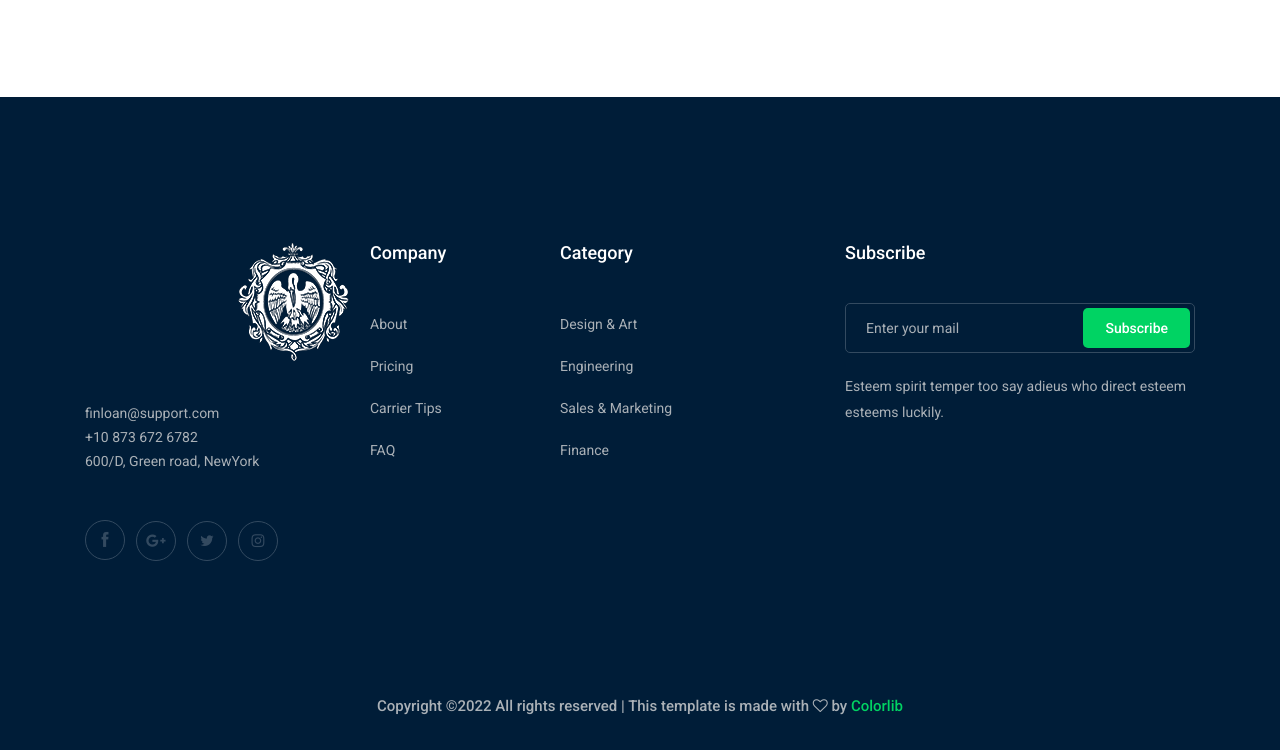
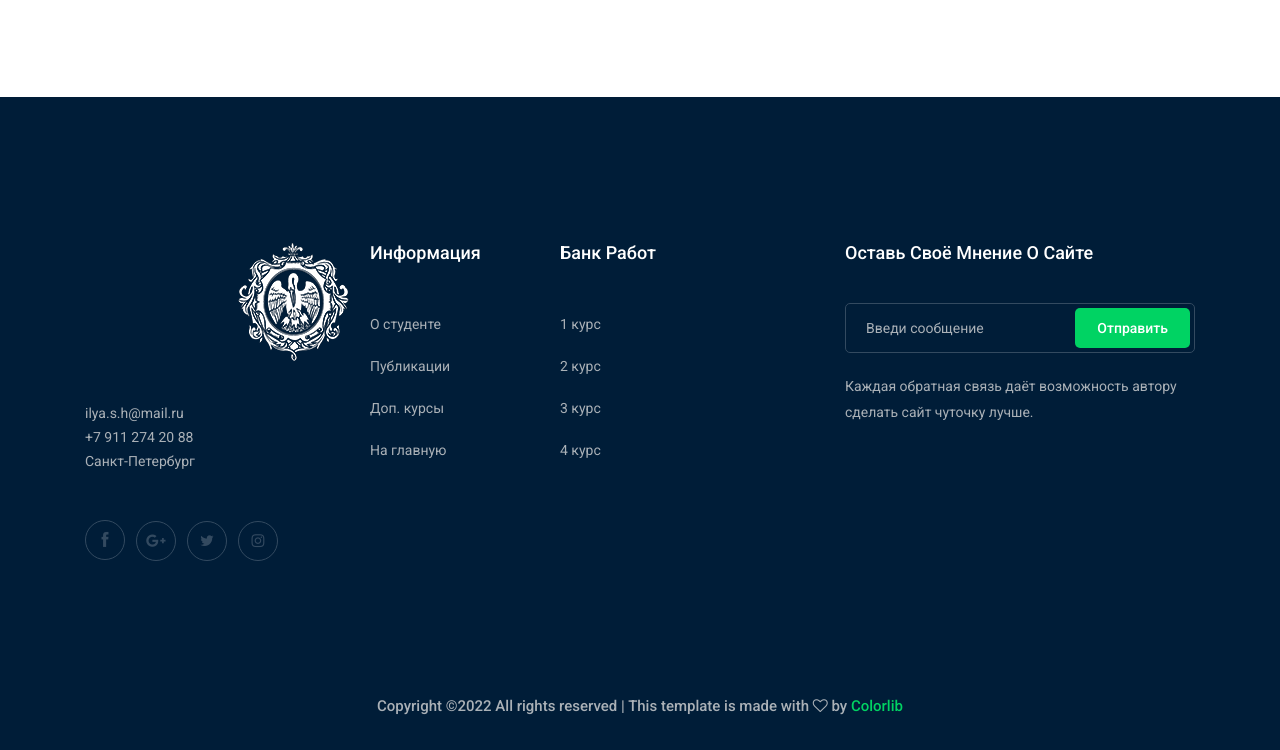
Before and after one commit to ilya-s-h/testhomepage, a plain HTML site: page index.html in a window 1280 px wide. Shown: the part 2221-2971 px from the top of the page. Drawn offline with Linux system fonts and the light colour scheme.

Commit message:
Update index.html

```diff
--- a/index.html
+++ b/index.html
@@ -714,14 +714,14 @@
                                 </a>
                             </div>
                             <p>
-                                finloan@support.com <br>
-                                +10 873 672 6782 <br>
-                                600/D, Green road, NewYork
+                                ilya.s.h@mail.ru <br>
+                                +7 911 274 20 88 <br>
+                                Санкт-Петербург
                             </p>
                             <div class="socail_links">
                                 <ul>
                                     <li>
-                                        <a href="#">
+                                        <a href="https://www.facebook.com/ilya.shumaykin">
                                             <i class="ti-facebook"></i>
                                         </a>
                                     </li>
@@ -736,7 +736,7 @@
                                         </a>
                                     </li>
                                     <li>
-                                        <a href="#">
+                                        <a href="https://www.instagram.com/ilya.s.h/">
                                             <i class="fa fa-instagram"></i>
                                         </a>
                                     </li>
@@ -748,13 +748,13 @@
                     <div class="col-xl-2 col-md-6 col-lg-2">
                         <div class="footer_widget wow fadeInUp" data-wow-duration="1.1s" data-wow-delay=".4s">
                             <h3 class="footer_title">
-                                Company
+                                Информация
                             </h3>
                             <ul>
-                                <li><a href="#">About </a></li>
-                                <li><a href="#"> Pricing</a></li>
-                                <li><a href="#">Carrier Tips</a></li>
-                                <li><a href="#">FAQ</a></li>
+                                <li><a href="#">О студенте </a></li>
+                                <li><a href="#">Публикации</a></li>
+                                <li><a href="#">Доп. курсы</a></li>
+                                <li><a href="#">На главную</a></li>
                             </ul>
 
                         </div>
@@ -762,27 +762,26 @@
                     <div class="col-xl-3 col-md-6 col-lg-3">
                         <div class="footer_widget wow fadeInUp" data-wow-duration="1.2s" data-wow-delay=".5s">
                             <h3 class="footer_title">
-                                Category
+                                Банк работ
                             </h3>
                             <ul>
-                                <li><a href="#">Design & Art</a></li>
-                                <li><a href="#">Engineering</a></li>
-                                <li><a href="#">Sales & Marketing</a></li>
-                                <li><a href="#">Finance</a></li>
+                                <li><a href="#">1 курс</a></li>
+                                <li><a href="#">2 курс</a></li>
+                                <li><a href="#">3 курс</a></li>
+                                <li><a href="#">4 курс</a></li>
                             </ul>
                         </div>
                     </div>
                     <div class="col-xl-4 col-md-6 col-lg-4">
                         <div class="footer_widget wow fadeInUp" data-wow-duration="1.3s" data-wow-delay=".6s">
                             <h3 class="footer_title">
-                                Subscribe
+                                Оставь своё мнение о сайте
                             </h3>
                             <form action="#" class="newsletter_form">
-                                <input type="text" placeholder="Enter your mail">
-                                <button type="submit">Subscribe</button>
+                                <input type="text" placeholder="Введи сообщение">
+                                <button type="submit">Отправить</button>
                             </form>
-                            <p class="newsletter_text">Esteem spirit temper too say adieus who direct esteem esteems
-                                luckily.</p>
+                            <p class="newsletter_text">Каждая обратная связь даёт возможность автору сделать сайт чуточку лучше.</p>
                         </div>
                     </div>
                 </div>
```
